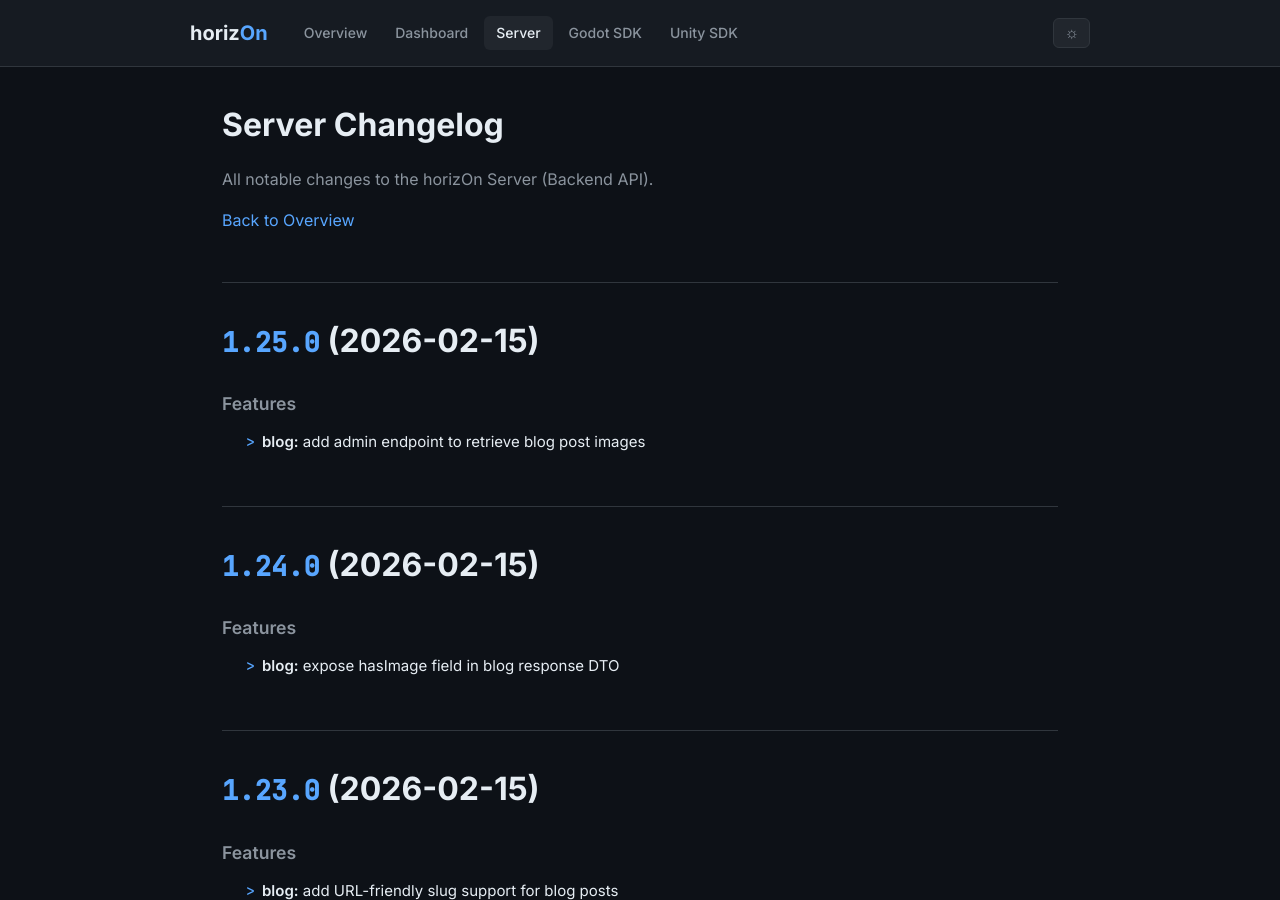
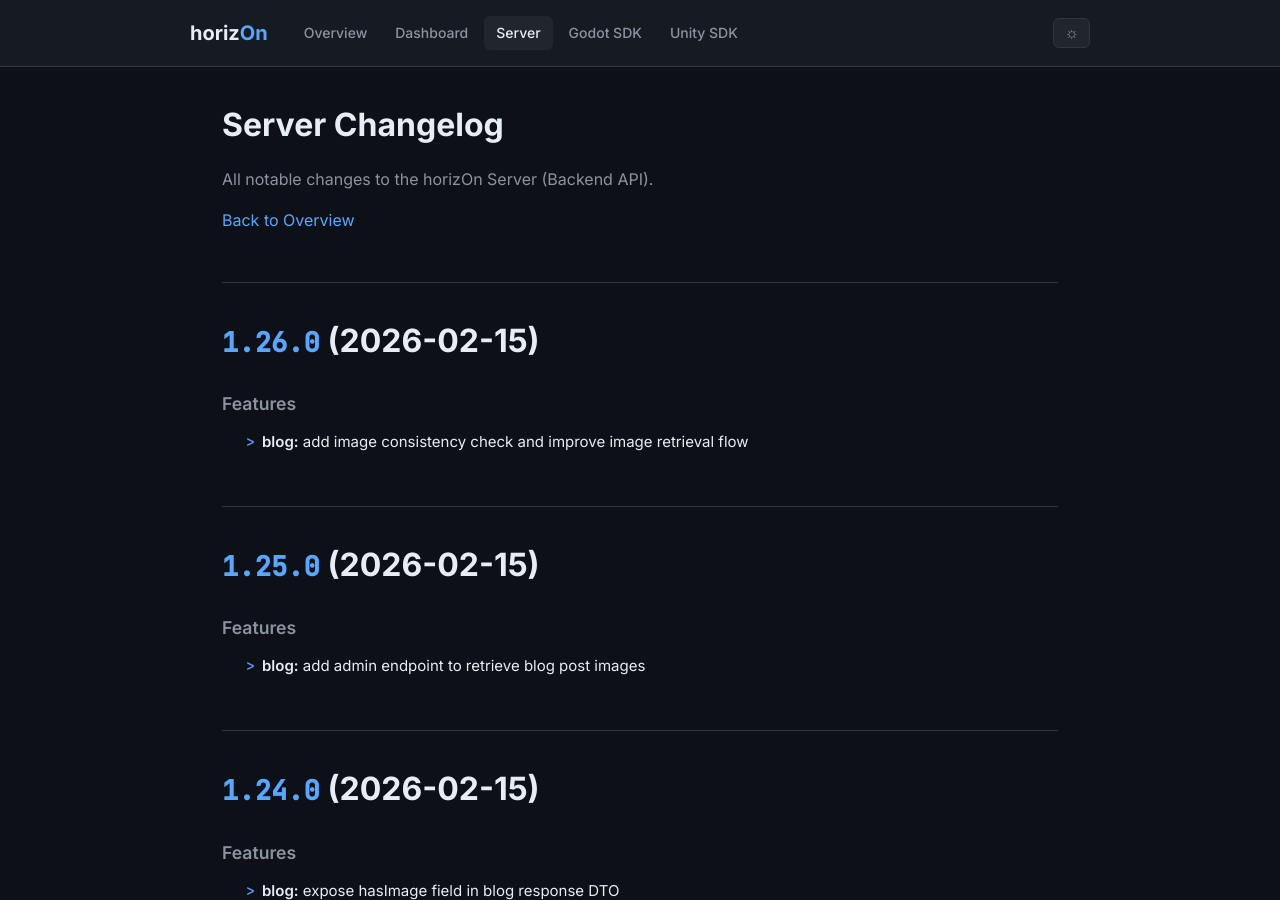
Before and after one commit to ProjectMakersDE/horizOn-Changelog, a Jekyll site: the page built from server-changelog.md, in a window 1280 px wide and 900 px high. Built offline with Jekyll 4.4.1, drawn with Linux system fonts in a browser that asks for light colours.

Commit message:
chore: sync changelogs [skip ci]

```diff
--- a/server-changelog.md
+++ b/server-changelog.md
@@ -8,6 +8,13 @@ title: Server Changelog
 All notable changes to the horizOn Server (Backend API).
 
 [Back to Overview](.)
+
+# [1.26.0](https://github.com/ProjectMakersDE/horizOn-Dashboard-Backend/compare/v1.25.0...v1.26.0) (2026-02-15)
+
+
+### Features
+
+* **blog:** add image consistency check and improve image retrieval flow ([d0f2a8e](https://github.com/ProjectMakersDE/horizOn-Dashboard-Backend/commit/d0f2a8e530ac329f9963b358254bcb1871816383))
 
 # [1.25.0](https://github.com/ProjectMakersDE/horizOn-Dashboard-Backend/compare/v1.24.0...v1.25.0) (2026-02-15)
 
```
Also changed, not shown: index.md (+1 -1 lines).
